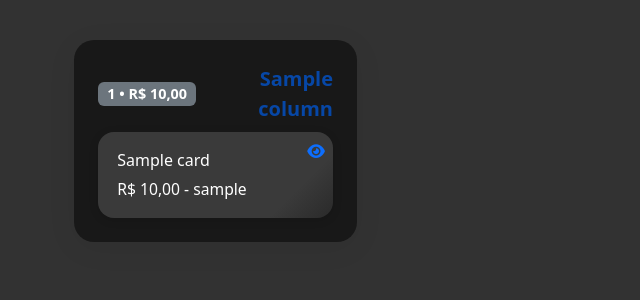
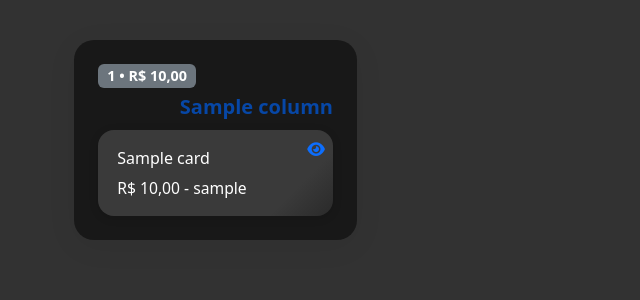
Before and after one commit to Edu2566/kanban-5x, a Flask app: page / in a window 1280 px wide. Shown: the part 66-366 px from the top of the page, without its empty margins (0-640 px from the left). Run offline with Flask 3, Linux system fonts and the light colour scheme; the visitor is signed in with stand-in values (Sample User, id 1); tables that the repository leaves empty hold one stand-in row (values such as "Sample post").

Commit message:
Allow kanban column headers to wrap

```diff
--- a/app/static/css/kanban.css
+++ b/app/static/css/kanban.css
@@ -24,6 +24,12 @@ body {
     font-size: 1.2rem;
     margin-bottom: .8rem;
     color: #0747A6;
+    flex-wrap: wrap;
+    gap: .25rem;
+}
+
+.kanban-header .column-name {
+    flex-grow: 1;
 }
 .kanban-cards {
     flex: 1;
--- a/app/templates/index.html
+++ b/app/templates/index.html
@@ -34,11 +34,11 @@
     <div class="kanban-board row flex-wrap g-3">
         {% for column in columns %}
         <div class="kanban-column col-12 col-sm-6 col-md-4 col-lg-3" data-column-id="{{ column.id }}">
-            <div class="kanban-header d-flex justify-content-between align-items-center mb-2">
+            <div class="kanban-header d-flex flex-wrap justify-content-between align-items-center mb-2">
                 <span class="badge bg-secondary me-2">
                     {{ column.cards_count }} • {{ column.valor_total|brl }}
                 </span>
-                <span class="fw-bold fs-5 flex-grow-1 text-end">
+                <span class="fw-bold fs-5 flex-grow-1 text-end column-name">
                     {{ column.name }}
                 </span>
                 {% if g.user.role == 'superadmin' %}
```
